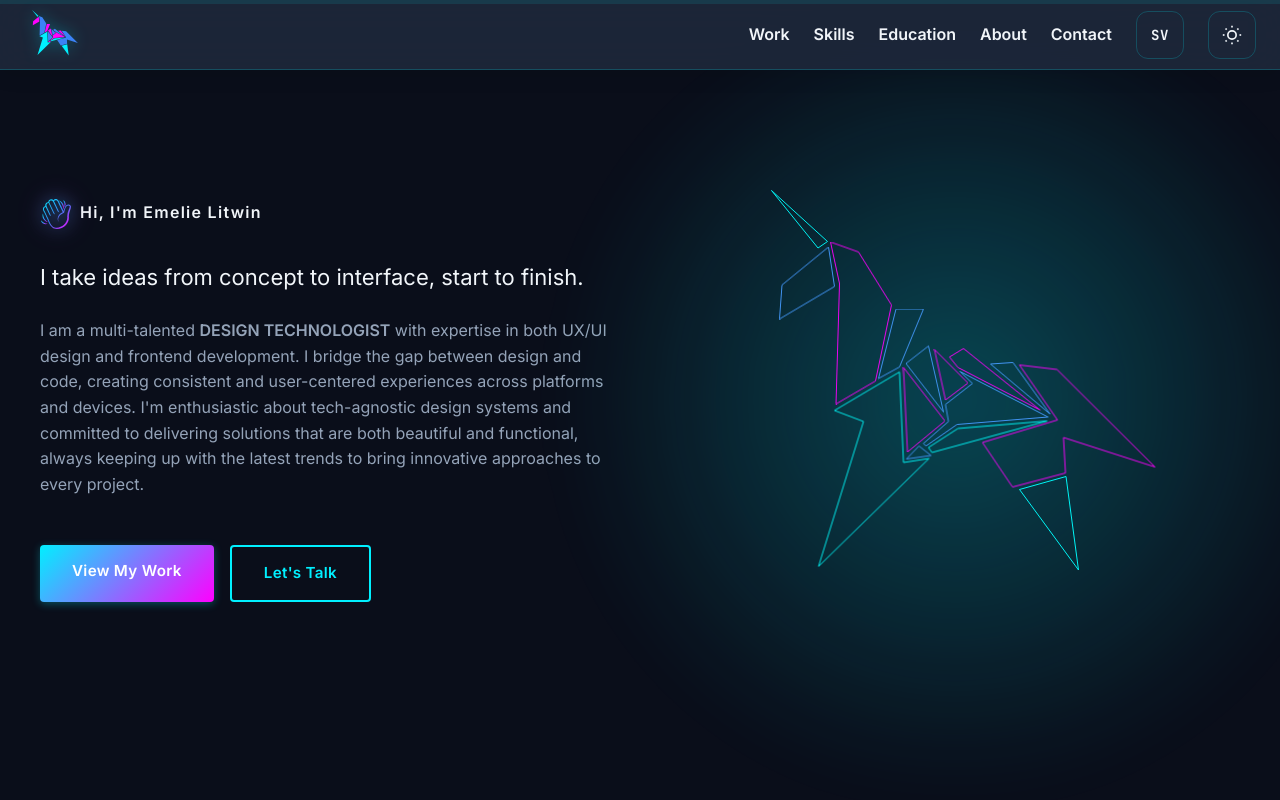
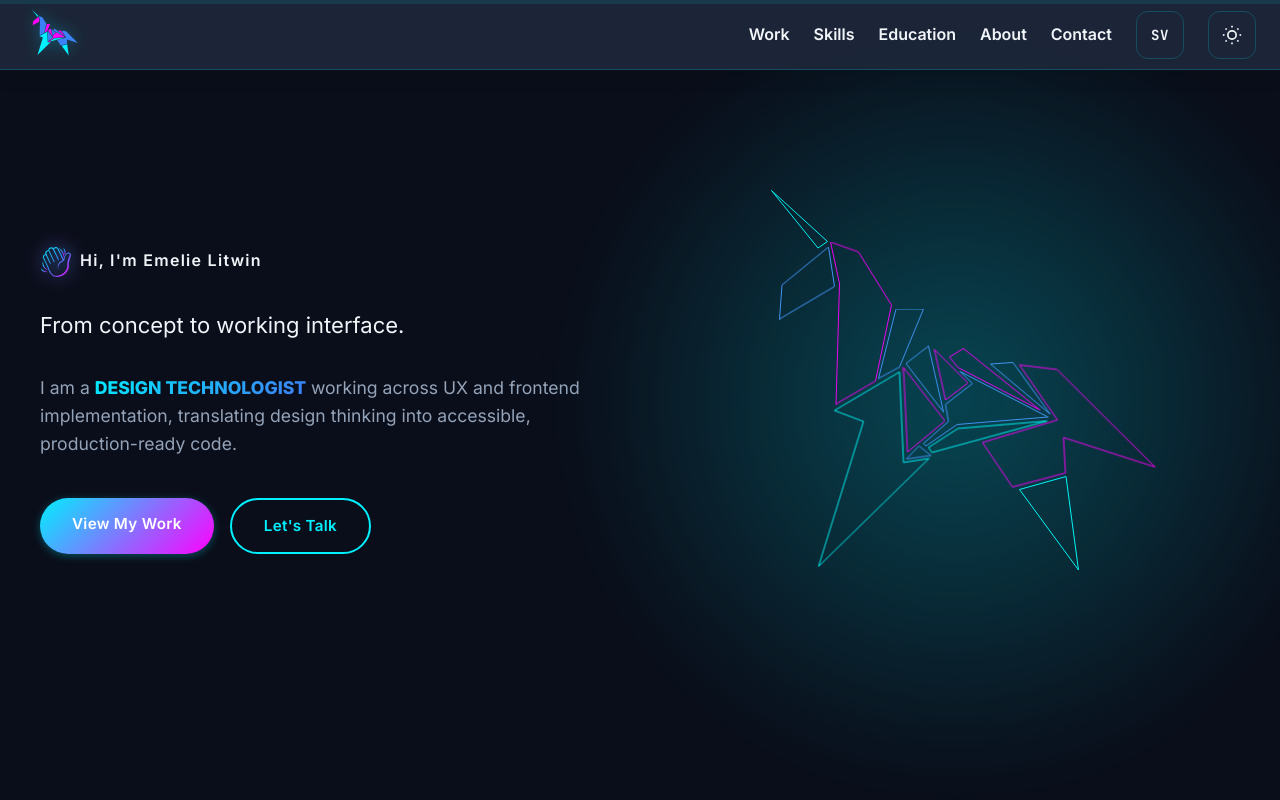
Before and after one commit to EmelieLitwin/emelielitwin.github.io, a React (Vite) app: page / in a window 1280 px wide. Shown: the top 800 px of the page. Built offline with nearby package versions, Linux system fonts and the light colour scheme.

Commit message:
Less text on hero

```diff
--- a/src/components/sections/About.css
+++ b/src/components/sections/About.css
@@ -183,6 +183,8 @@
 
   .about-text p {
     font-size: 1rem;
+  line-height: 1.5;
+
   }
 
   .about-intro {
--- a/src/components/sections/Hero.css
+++ b/src/components/sections/Hero.css
@@ -170,7 +170,7 @@
   font-size: 1rem;
   font-weight: 600;
   letter-spacing: 0.08em;
-  margin: 0 0 1rem 0;
+  margin: 0 0 2rem 0; /* Increased from 1.5rem to 2rem */
   color: var(--color-text);
   cursor: default;
   user-select: none;
@@ -225,7 +225,7 @@
   text-transform: uppercase;
   letter-spacing: -0.01em;
   line-height: 1.1;
-  margin: 0 0 1rem 0;
+  margin: 0;
   cursor: default;
   user-select: none;
   background: linear-gradient(135deg, var(--color-primary), var(--color-accent), var(--color-secondary));
@@ -267,7 +267,7 @@
   font-size: 1.375rem;
   font-weight: 400;
   line-height: 1.45;
-  margin: 0 0 var(--spacing-lg) 0;
+  margin: 0 0 2rem 0; /* Increased from var(--spacing-lg) to 2rem */
   color: var(--color-text);
   max-width: 48ch;
   cursor: default;
@@ -276,28 +276,31 @@
 
 /* Description - Desktop only */
 .hero-description {
-  font-size: 1rem;
+  font-size: 1.1rem;
   font-weight: 400;
   line-height: 1.6;
-  margin-bottom: var(--spacing-2xl);
+  margin-bottom: 2.5rem; /* Increased spacing */
   color: var(--color-text-secondary);
   max-width: 65ch;
   cursor: default;
   user-select: none;
 }
 
-/* Responsive Typography - Single breakpoint at 968px */
+/* Responsive Typography - Single breakpoint at 968px *//* Responsive Typography - Single breakpoint at 968px */
 @media (max-width: 968px) {
   .hero-greeting {
     font-size: 0.85rem;
+    margin-bottom: 1.4rem !important;
   }
 
   .hero-title {
     font-size: 1.75rem;
+    margin-bottom: 1.5rem;
   }
 
   .hero-subtitle {
     font-size: 1.2rem;
+    margin-bottom: 2.5rem !important;
   }
 
   /* Hide description on mobile, show animation instead */
@@ -318,7 +321,7 @@
 .btn-primary,
 .btn-secondary {
   padding: 0.875rem 2rem;
-  border-radius: 4px;
+  border-radius: 2rem;
   text-decoration: none;
   font-weight: 600;
   font-size: 0.95rem;
--- a/src/components/sections/Skills.css
+++ b/src/components/sections/Skills.css
@@ -132,7 +132,7 @@
 }
 
 .category-title {
-  font-size: 1.8rem;
+  font-size: 1.5rem;
   margin-bottom: 1.5rem;
   font-weight: 800;
   font-family: var(--font-heading);
--- a/src/components/ui/TypingAnimation.css
+++ b/src/components/ui/TypingAnimation.css
@@ -36,6 +36,7 @@
   -webkit-text-fill-color: transparent;
   background-size: 200% 200%;
   animation: gradient-shift 3s ease infinite;
+  margin-bottom: 1rem;
 }
 
 .typing-cursor {
@@ -72,6 +73,13 @@
   }
   100% {
     background-position: 0% 50%;
+  }
+}
+
+/* Smaller text on small mobile devices to prevent wrapping */
+@media (max-width: 480px) {
+  .typing-text {
+    font-size: 0.85em;
   }
 }
 
--- a/src/index.css
+++ b/src/index.css
@@ -72,7 +72,18 @@ p {
 }
 
 strong {
-  font-weight: var(--font-weight-semibold);
+  font-weight: 900;
+  background: linear-gradient(
+    135deg,
+    var(--color-primary) 0%,
+    var(--color-accent) 50%,
+    var(--color-secondary) 100%
+  );
+  background-clip: text;
+  -webkit-background-clip: text;
+  -webkit-text-fill-color: transparent;
+  background-size: 200% 200%;
+  animation: gradient-shift 3s ease infinite;
 }
 
 code, pre {
--- a/src/styles/theme-variants/light.css
+++ b/src/styles/theme-variants/light.css
@@ -24,7 +24,7 @@
   --letter-spacing-ultra: 0.2em;        /* Ultra-wide for emphasis */
 
   /* Line Heights - Tight, compressed technical */
-  --line-height-body: 1.7;          /* Slightly more airy for mono */
+  --line-height-body: 1.5;          /* Slightly more airy for mono */
   --line-height-tight: 1.15;        /* Very tight headings */
   --line-height-heading: 1.05;      /* Compressed, technical
 
@@ -141,7 +141,7 @@
 [data-theme="light"] p,
 [data-theme="light"] li {
   font-family: var(--font-body-light);
-  font-weight: 600;
+  font-weight: 300;
   letter-spacing: var(--letter-spacing-body);
   line-height: var(--line-height-body);
   color: var(--text-primary);
@@ -244,6 +244,9 @@
 }
 [data-theme="light"] .hero {
   background: #FFFFFF;
+}
+[data-theme="light"] .hero-greeting {
+  font-weight: 600;
 }
 
 [data-theme="light"] .skills,
@@ -431,7 +434,7 @@
   box-shadow: none;
   transition: all var(--motion-quick) var(--motion-ease-soft);
   position: relative;
-  padding: 1rem 2rem;
+  padding: 0.875rem 2rem;
   line-height: 1;
   white-space: nowrap;
 }
@@ -459,7 +462,7 @@
   text-transform: uppercase;
   box-shadow: none;
   transition: all var(--motion-quick) var(--motion-ease-soft);
-  padding: 1rem 2rem;
+  padding: 0.875rem 2rem;
   line-height: 1;
   white-space: nowrap;
 }
@@ -476,12 +479,6 @@
 [data-theme="light"] .btn-primary::before,
 [data-theme="light"] .btn-secondary::before {
   display: none;
-}
-
-/* Hero section button height override */
-[data-theme="light"] .hero-cta .btn-primary,
-[data-theme="light"] .hero-cta .btn-secondary {
-  padding: 1.4rem 2.5rem;  /* Taller buttons for hero */
 }
 
 /* Logo and unicorn colors for light mode */
@@ -686,12 +683,12 @@
   padding-left: 1rem;
   border-left: 3px solid #000000;
   display: inline-block;
-  margin-bottom: 4rem;
+  margin-bottom: 1.5rem;
 }
 
 /* Hero description - more spacing */
 [data-theme="light"] .hero-description {
-  margin-bottom: 4rem;
+  margin-bottom: 2.5rem;
 }
 
 /* Hero CTA buttons - more spacing */
@@ -1010,13 +1007,14 @@
   color: #000000 !important;
 }
 
-/* Remove gradient from strong text */
+/* Remove gradient from strong text in light mode - keep it black */
 [data-theme="light"] strong {
   background: none !important;
   -webkit-background-clip: initial !important;
   -webkit-text-fill-color: initial !important;
   background-clip: initial !important;
   color: #000000 !important;
+  animation: none !important;
   font-weight: 900;
 }
 
@@ -1078,7 +1076,7 @@
   color: #000000 !important;
   margin-bottom: 4.5rem !important;
   font-size: 1.3rem !important;
-  line-height: 1.8 !important;
+  line-height: 1.5 !important;
 }
 
 [data-theme="light"] .contact-methods {
--- a/src/translations/translations.ts
+++ b/src/translations/translations.ts
@@ -18,9 +18,9 @@ export const translations = {
     hero: {
       greeting: 'Hi, I\'m Emelie Litwin',
       title: 'Design Technologist',
-      subtitle: 'I take ideas from concept to interface, start to finish.',
-      description: 'I am a multi-talented <strong>DESIGN TECHNOLOGIST</strong> with expertise in both UX/UI design and frontend development. I bridge the gap between design and code, creating consistent and user-centered experiences across platforms and devices. I\'m enthusiastic about tech-agnostic design systems and committed to delivering solutions that are both beautiful and functional, always keeping up with the latest trends to bring innovative approaches to every project.',
-      animatedTitles: ['Developer', 'Designer', 'Design Technologist'],
+     subtitle: 'From concept to working interface.',
+description: 'I am a <strong>DESIGN TECHNOLOGIST</strong> working across UX and frontend implementation, translating design thinking into accessible, production-ready code.',
+animatedTitles: ['Developer', 'Designer', 'Design Technologist'],
       cta: {
         work: 'View My Work',
         contact: 'Let\'s Talk'
@@ -314,9 +314,9 @@ export const translations = {
     hero: {
       greeting: 'Hej, jag är Emelie Litwin',
       title: 'Designteknolog',
-      subtitle: 'Jag förverkligar idéer från koncept till fungerande gränssnitt.',
-      description: 'Jag är en mångsidig <strong>DESIGNTEKNOLOG</strong> med expertis inom både UX/UI-design och frontendutveckling. Jag arbetar i skärningspunkten mellan design och kod och skapar konsekventa, användarcentrerade upplevelser över plattformar och enheter. Jag brinner för teknikagnostiska designsystem och är engagerad i att leverera lösningar som är både vackra och funktionella, alltid uppdaterad med senaste trenderna för att ta med innovativa tillvägagångssätt till varje projekt.',
-      animatedTitles: ['Utvecklare', 'Designer', 'Designteknolog'],
+     subtitle: 'Från koncept till fungerande gränssnitt.',
+description: 'Jag är en <strong>DESIGNTEKNOLOG</strong> som arbetar i mötet mellan UX och frontendutveckling, med fokus på tillgänglighet, struktur och lösningar som håller över tid.',
+animatedTitles: ['Utvecklare', 'Designer', 'Designteknolog'],
       cta: {
         work: 'Se Projekt',
         contact: 'Kontakta Mig'
```
